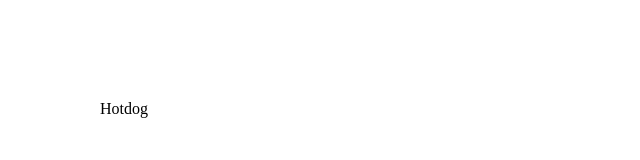
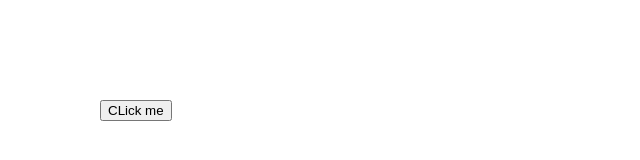
Before and after one commit to karalerie25/test-repo, a plain HTML site: page index.html in a window 1280 px wide. Shown: the full height of the page, 0-640 px from the left. Drawn offline with Linux system fonts and the light colour scheme.

Commit message:
add sample button

```diff
--- a/index.html
+++ b/index.html
@@ -7,6 +7,6 @@
     <link rel="stylesheet" href="index.css">
 </head>
 <body>
-    Hotdog
+    <button>CLick me</button>
 </body>
 </html>
```
